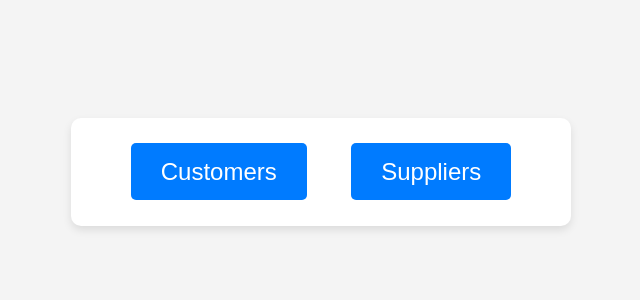
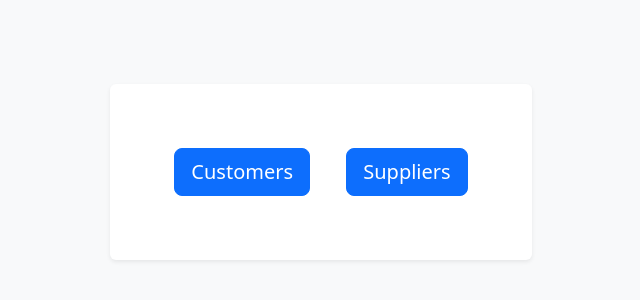
Before and after one commit to hamza-jaafar/bussiness-app, a website: page index.html in a window 1280 px wide. Shown: the part 228-528 px from the top of the page, without its empty margins (319-959 px from the left). Drawn offline with nearby package versions, Linux system fonts and the light colour scheme.

Commit message:
Update index.html

```diff
--- a/index.html
+++ b/index.html
@@ -3,46 +3,14 @@
 <head>
     <meta charset="UTF-8">
     <meta name="viewport" content="width=device-width, initial-scale=1.0">
-    <title>Bussiness-app</title>
-    <style>
-        body {
-            font-family: Arial, sans-serif;
-            background-color: #f4f4f4;
-            display: flex;
-            justify-content: center;
-            align-items: center;
-            height: 100vh;
-            margin: 0;
-        }
+    <title>Business-app</title>
 
-        .container {
-            text-align: center;
-            background-color: #fff;
-            padding: 40px;
-            border-radius: 10px;
-            box-shadow: 0 4px 8px rgba(0, 0, 0, 0.1);
-        }
-
-        a {
-            font-size: 24px;
-            margin: 20px;
-            padding: 15px 30px;
-            text-decoration: none;
-            color: #fff;
-            background-color: #007BFF;
-            border-radius: 5px;
-            transition: background-color 0.3s ease;
-        }
-
-        a:hover {
-            background-color: #0056b3;
-        }
-    </style>
+    <link href="https://cdn.jsdelivr.net/npm/bootstrap@5.3.1/dist/css/bootstrap.min.css" rel="stylesheet">
 </head>
-<body>
-    <div class="container">
-        <a href="/bussiness-app/customers.html">Customers</a>
-        <a href="/bussiness-app/suppliers.html">Suppliers</a>
+<body class="bg-light d-flex justify-content-center align-items-center vh-100 mb-0">
+    <div class="text-center p-5 bg-white rounded shadow-sm">
+        <a href="/bussiness-app/customers.html" class="btn btn-primary btn-lg m-3">Customers</a>
+        <a href="/bussiness-app/suppliers.html" class="btn btn-primary btn-lg m-3">Suppliers</a>
     </div>
 </body>
 </html>
```
